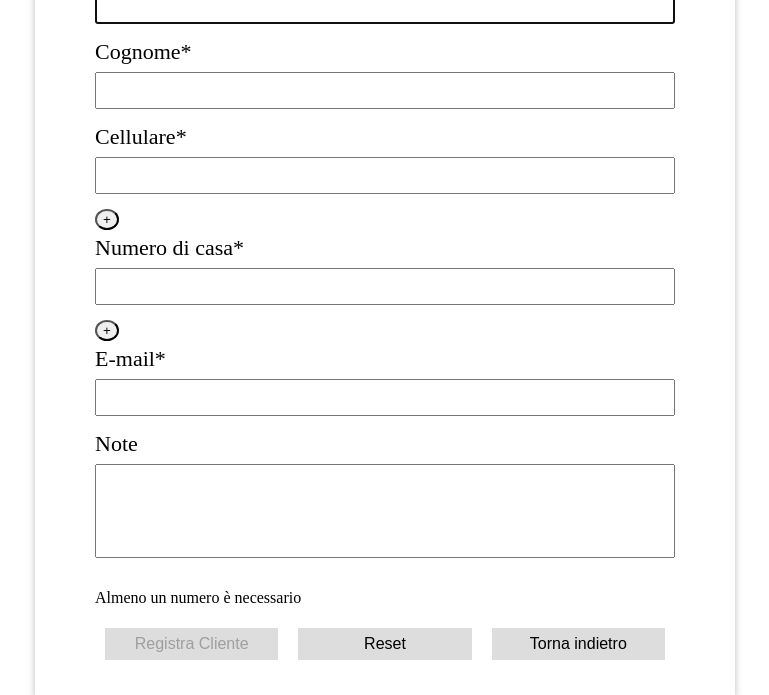
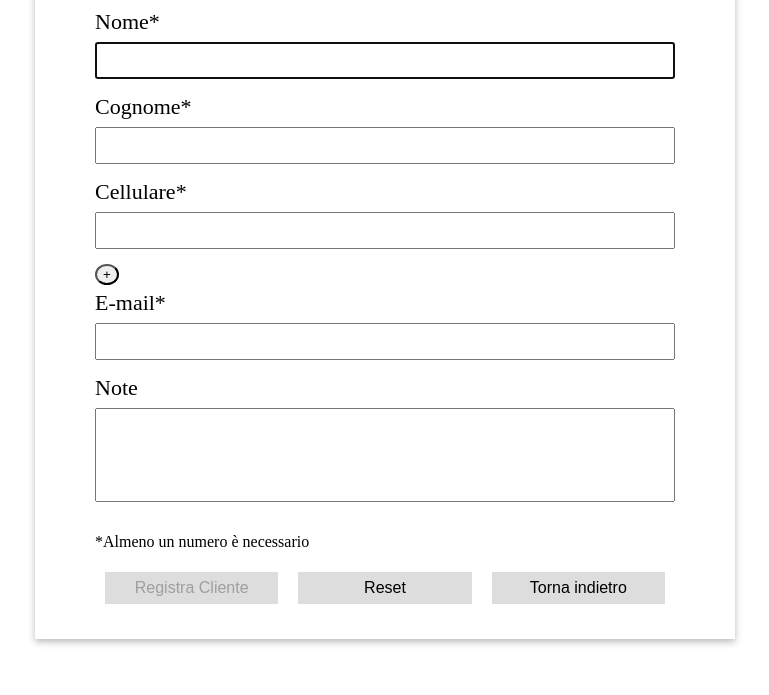
Before and after one commit to Marse9713/Lavoro_tesi, a plain HTML site: page gestionale_rhind/html/nuovo_utente.html in a window 1280 px wide. Shown: the part 127-822 px from the top of the page, without its empty margins (255-1024 px from the left). After the commit the page ends 800 px from the top, so only its background shows below. Drawn offline with Linux system fonts and the light colour scheme.

Commit message:
penultimo commit di giornata

```diff
--- a/gestionale_rhind/html/nuovo_utente.html
+++ b/gestionale_rhind/html/nuovo_utente.html
@@ -51,17 +51,6 @@
 
         </div>
 
-        <div class="text-field" id="hphone">
-            <label>Numero di casa*</label>
-            <input name="hphone" id="hphone" autocomplete="off" onkeydown="nexth(event)" oninput="this.value = this.value.replace(/[^0-9.]/g, '').replace(/(\..*)\./g, '$1');">
-        </div>
-
-        <div class="plus_h">
-
-            <button class=" plus_cell" type="submit" name="plusc" id="plusc" onkeydown="addh(event)" onmousedown="addhm()">+</button>
-
-        </div>
-
         <div class="text-field email">
             <label>E-mail*</label>
             <input type="email" name="email" id="email" autocomplete="off" onkeydown="nexte(event)">
@@ -72,7 +61,7 @@
             <textarea class="note" rows="4" id="note" autocomplete="off" onkeydown="nextno(event)"></textarea>
         </div>
 
-        <p class="required"> Almeno un numero è necessario</p>
+        <p class="required"> *Almeno un numero è necessario</p>
 
         <div class="buttons">
             <button type="submit" name="nuovo" id="ncli" disabled onkeydown="register_user(event)" onmousedown="register_userm()">Registra Cliente</button>
```
